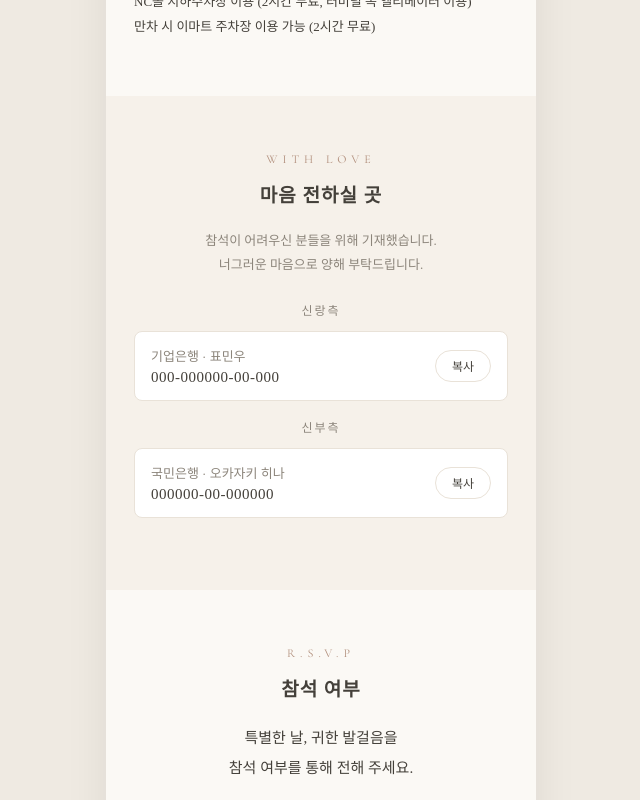
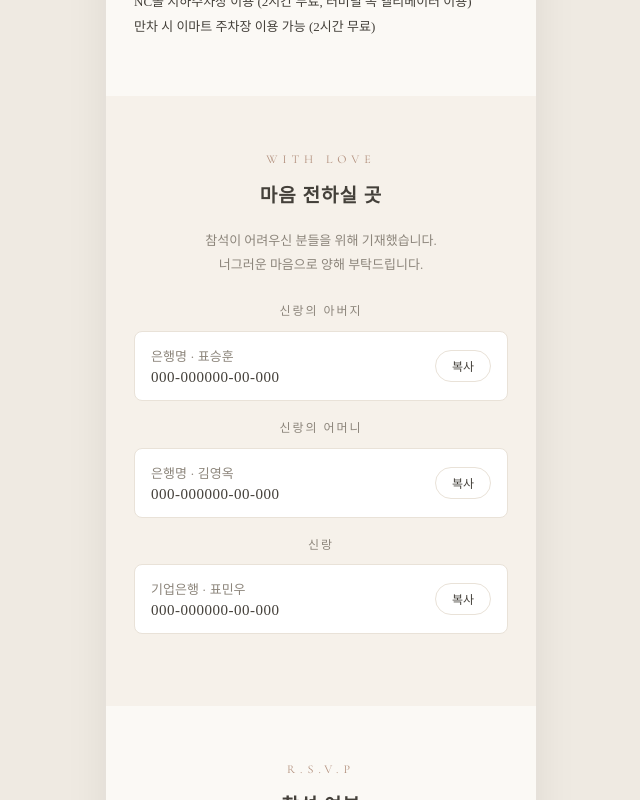
Before and after one commit to hinaokazaki/wedding-site, a React (Vite) app: page / in a window 1280 px wide. Shown: the part 5832-6632 px from the top of the page, without its empty margins (319-959 px from the left). Built offline with nearby package versions, Linux system fonts and the light colour scheme; no server answers; the database is empty.

Commit message:
feat: rework account section for Korean-only groom-side accounts
Japanese version no longer shows the account section. Korean version
now lists three separate account groups (groom's father, groom's
mother, groom) each with their own bank info instead of a single
groom/bride side split.

```diff
--- a/src/App.jsx
+++ b/src/App.jsx
@@ -41,24 +41,21 @@ const WEDDING = {
     tel: "031-267-5500",
   },
   accounts: {
-    groomSide: [
-      {
+    groomFather: {
+      bankKo: "은행명", // ← 実際の銀行名に差し替え
+      number: "000-000000-00-000",
+      holderKo: "표승훈",
+    },
+    groomMother: {
+      bankKo: "은행명", // ← 実際の銀行名に差し替え
+      number: "000-000000-00-000",
+      holderKo: "김영옥",
+    },
+    groom: {
       bankKo: "기업은행",
-        bankJa: "IBK企業銀行",
       number: "000-000000-00-000",
       holderKo: "표민우",
-        holderJa: "ピョ・ミヌ",
     },
-    ],
-    brideSide: [
-      {
-        bankKo: "국민은행",
-        bankJa: "KB国民銀行",
-        number: "000000-00-000000",
-        holderKo: "오카자키 히나",
-        holderJa: "岡﨑 弘奈",
-      },
-    ],
   },
 };
 
@@ -114,6 +111,9 @@ const T = {
       "참석이 어려우신 분들을 위해 기재했습니다.\n너그러운 마음으로 양해 부탁드립니다.",
     groom_side: "신랑측",
     bride_side: "신부측",
+    account_groom_father: "신랑의 아버지",
+    account_groom_mother: "신랑의 어머니",
+    account_groom: "신랑",
     copy: "복사",
     copied: "복사되었습니다",
     rsvp_title: "참석 여부",
@@ -169,9 +169,6 @@ const T = {
     parking_label: "駐車場",
     parking_body:
       "NCモール地下駐車場をご利用ください(2時間無料・ターミナル側エレベーター)\n満車の場合はEマート駐車場もご利用いただけます(2時間無料)",
-    account_title: "ご祝儀について",
-    account_note:
-      "韓国では当日受付でのお渡しのほか、\n銀行振込でお気持ちをお送りいただく習慣がございます。\nご参列が難しい方はこちらをご利用ください。",
     groom_side: "新郎側",
     bride_side: "新婦側",
     copy: "コピー",
@@ -681,6 +678,7 @@ export default function WeddingInvitation() {
         </section>
 
         {/* ---- ACCOUNTS ---- */}
+        {lang === "ko" && (
           <section style={{ ...S.section, background: "#F6F1EA" }}>
             <p style={S.eyebrow}>WITH LOVE</p>
             <h2 style={S.h2}>{t.account_title}</h2>
@@ -688,8 +686,9 @@ export default function WeddingInvitation() {
               {t.account_note}
             </p>
             {[
-            { label: t.groom_side, list: WEDDING.accounts.groomSide },
-            { label: t.bride_side, list: WEDDING.accounts.brideSide },
+              { label: t.account_groom_father, account: WEDDING.accounts.groomFather },
+              { label: t.account_groom_mother, account: WEDDING.accounts.groomMother },
+              { label: t.account_groom, account: WEDDING.accounts.groom },
             ].map((grp) => (
               <div key={grp.label} style={{ marginBottom: 16 }}>
                 <p
@@ -702,12 +701,10 @@ export default function WeddingInvitation() {
                 >
                   {grp.label}
                 </p>
-              {grp.list.map((a, i) => (
-                <div key={i} style={S.accountCard}>
+                <div style={S.accountCard}>
                   <div style={{ textAlign: "left" }}>
                     <p style={{ margin: 0, fontSize: 13, color: C.sub }}>
-                      {lang === "ko" ? a.bankKo : a.bankJa} ·{" "}
-                      {lang === "ko" ? a.holderKo : a.holderJa}
+                      {grp.account.bankKo} · {grp.account.holderKo}
                     </p>
                     <p
                       style={{
@@ -716,17 +713,20 @@ export default function WeddingInvitation() {
                         letterSpacing: 0.5,
                       }}
                     >
-                      {a.number}
+                      {grp.account.number}
                     </p>
                   </div>
-                  <button onClick={() => copyText(a.number)} style={S.miniBtn}>
+                  <button
+                    onClick={() => copyText(grp.account.number)}
+                    style={S.miniBtn}
+                  >
                     {t.copy}
                   </button>
                 </div>
-              ))}
               </div>
             ))}
           </section>
+        )}
 
         {/* ---- RSVP ---- */}
         <section style={S.section}>
```
Lines whose indentation alone changed are shown as unchanged.
